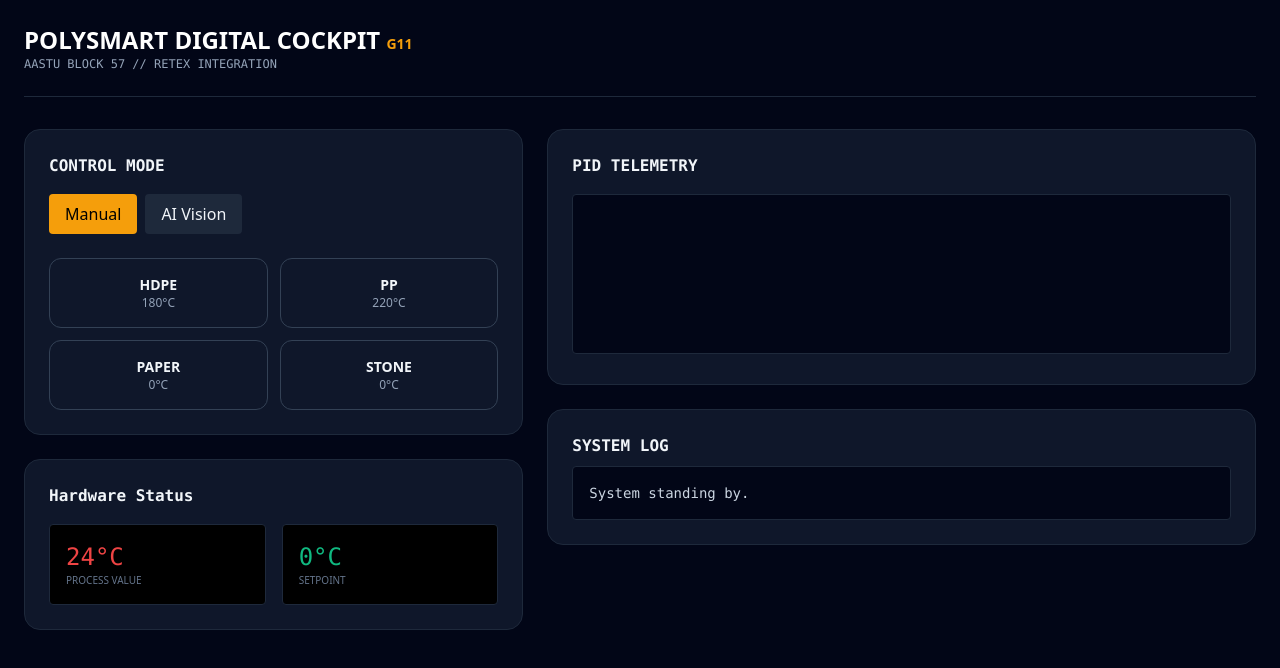
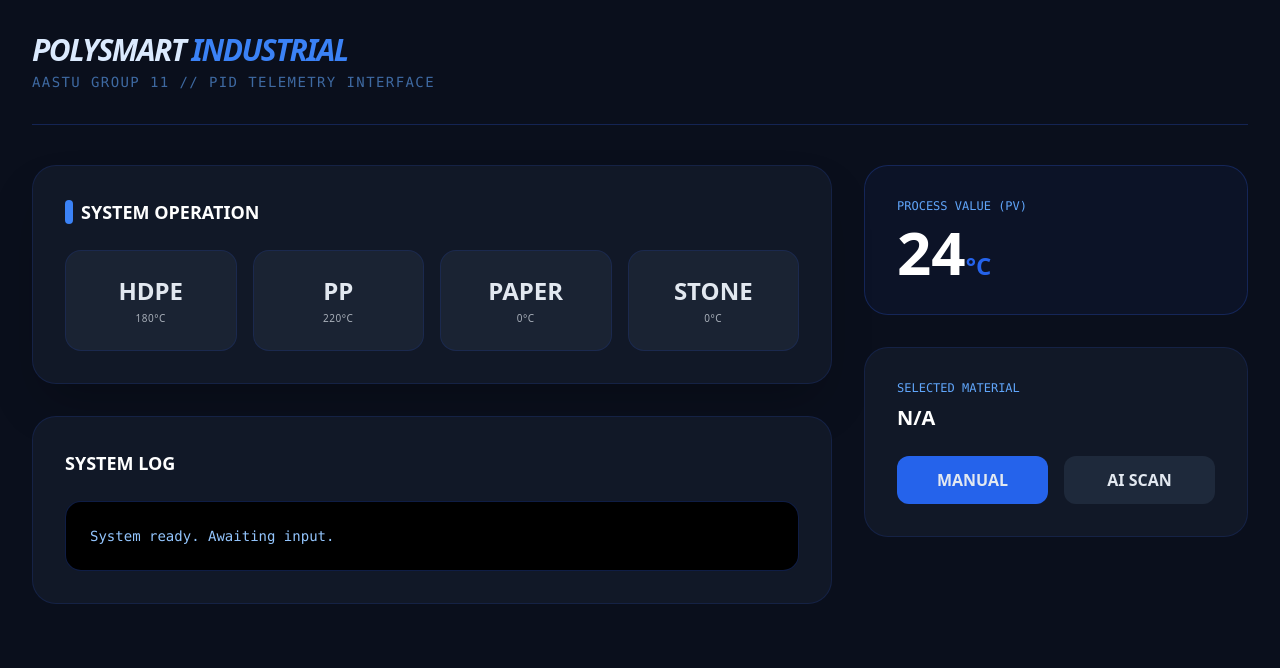
Before and after one commit to Cep0110/molding-machine, a React (Vite) app: page / in a window 1280 px wide. Shown: the top 668 px of the page. Built offline with nearby package versions, Linux system fonts and the light colour scheme.

Commit message:
Update App.tsx

```diff
--- a/src/App.tsx
+++ b/src/App.tsx
@@ -1,11 +1,8 @@
- import React, { useState, useEffect, useRef } from 'react';
+ import React, { useState, useEffect } from 'react';
 
 // --- CONFIGURATION ---
-const BACKEND_URL = 'https://yani-321212-me-backend.hf.space';
-const GEMINI_API_KEY = "";
-
 const SYSTEM_SPECS = {
-  HDPE: { temp: 180, cooling: 45, label: "HDPE Polymer", status: "Optimal viscosity locked. 180°C calibration profile active." },
+  HDPE: { temp: 180, cooling: 45, label: "HDPE Polymer", status: "Optimal viscosity locked. 180°C calibration active." },
   PP: { temp: 220, cooling: 60, label: "PP Polymer", status: "High thermal stability profile logged. 220°C calibration active." },
   PAPER: { temp: 0, cooling: 0, label: "CELLULOSE HAZARD", status: "🚨 SAFETY LOCKOUT: Cellulose matrix paper detected." },
   STONE: { temp: 0, cooling: 0, label: "STONE HAZARD", status: "🚨 HARDWARE INTERLOCK: Stone fragment detected." }
@@ -16,32 +13,18 @@ export default function App() {
   const [selectedMaterial, setSelectedMaterial] = useState('N/A');
   const [targetSV, setTargetSV] = useState(0);
   const [currentPV, setCurrentPV] = useState(24.0);
-  const [coolingTime, setCoolingTime] = useState(0);
-  const [statusMessage, setStatusMessage] = useState('System standing by.');
-  const [isRelayActive, setIsRelayActive] = useState(false);
-  const [isAlarmActive, setIsAlarmActive] = useState(false);
-  const [pvHistory, setPvHistory] = useState(Array(25).fill(24.0));
-  const [svHistory, setSvHistory] = useState(Array(25).fill(0.0));
+  const [statusMessage, setStatusMessage] = useState('System ready. Awaiting input.');
 
   // Simulation Loop
   useEffect(() => {
     const timer = setInterval(() => {
       let nextPV = currentPV;
       if (targetSV > 0) {
-        if (currentPV < targetSV) {
-          nextPV += Math.min((targetSV - currentPV) * 0.12, 5);
-          setIsRelayActive(true);
-        } else {
-          nextPV = targetSV + (Math.random() - 0.5) * 1.5;
-          setIsRelayActive(Math.random() > 0.6);
-        }
+        nextPV = currentPV < targetSV ? nextPV + Math.min((targetSV - currentPV) * 0.12, 5) : targetSV + (Math.random() - 0.5) * 1.5;
       } else {
         nextPV = currentPV > 24.5 ? currentPV - 0.5 : 24.0;
-        setIsRelayActive(false);
       }
       setCurrentPV(parseFloat(nextPV.toFixed(2)));
-      setPvHistory(prev => [...prev.slice(1), parseFloat(nextPV.toFixed(2))]);
-      setSvHistory(prev => [...prev.slice(1), targetSV]);
     }, 1000);
     return () => clearInterval(timer);
   }, [targetSV, currentPV]);
@@ -50,66 +33,59 @@ export default function App() {
     const spec = SYSTEM_SPECS[profileKey];
     setTargetSV(spec.temp);
     setSelectedMaterial(spec.label);
-    setCoolingTime(spec.cooling);
     setStatusMessage(spec.status);
-    setIsAlarmActive(profileKey === 'PAPER' || profileKey === 'STONE');
   };
 
   return (
-    <div className="min-h-screen bg-slate-950 text-slate-100 p-6 font-sans">
-      <header className="max-w-7xl mx-auto mb-8 border-b border-slate-800 pb-6 flex justify-between items-center">
-        <div>
-          <h1 className="text-2xl font-black text-white">POLYSMART DIGITAL COCKPIT <span className="text-amber-500 text-sm">G11</span></h1>
-          <p className="text-xs text-slate-400 font-mono">AASTU BLOCK 57 // RETEX INTEGRATION</p>
-        </div>
+    <div className="min-h-screen bg-[#0a0f1c] text-slate-200 p-8 font-sans selection:bg-blue-500/30">
+      <header className="max-w-7xl mx-auto mb-10 border-b border-blue-900/50 pb-8">
+        <h1 className="text-3xl font-extrabold tracking-tighter text-blue-100 italic">POLYSMART <span className="text-blue-500">INDUSTRIAL</span></h1>
+        <p className="text-blue-400/60 font-mono text-sm tracking-widest mt-1">AASTU GROUP 11 // PID TELEMETRY INTERFACE</p>
       </header>
 
-      <main className="max-w-7xl mx-auto grid grid-cols-1 lg:grid-cols-12 gap-6">
-        {/* Control Section */}
-        <section className="lg:col-span-5 flex flex-col gap-6">
-          <div className="bg-slate-900 border border-slate-800 rounded-2xl p-6">
-            <h3 className="font-bold mb-4 uppercase font-mono">Control Mode</h3>
-            <div className="flex gap-2 mb-6">
-              <button onClick={() => setControlMode('manual')} className={`px-4 py-2 rounded ${controlMode === 'manual' ? 'bg-amber-500 text-black' : 'bg-slate-800'}`}>Manual</button>
-              <button onClick={() => setControlMode('vision')} className={`px-4 py-2 rounded ${controlMode === 'vision' ? 'bg-amber-500 text-black' : 'bg-slate-800'}`}>AI Vision</button>
-            </div>
-
-            <div className="grid grid-cols-2 gap-3">
+      <main className="max-w-7xl mx-auto grid grid-cols-1 lg:grid-cols-3 gap-8">
+        {/* Main Controls */}
+        <section className="lg:col-span-2 space-y-8">
+          <div className="bg-[#111827] border border-blue-900/30 p-8 rounded-3xl shadow-2xl">
+            <h2 className="text-lg font-bold text-white mb-6 flex items-center gap-2">
+              <span className="w-2 h-6 bg-blue-500 rounded-full"></span> SYSTEM OPERATION
+            </h2>
+            <div className="grid grid-cols-2 sm:grid-cols-4 gap-4">
               {Object.keys(SYSTEM_SPECS).map(key => (
-                <button key={key} onClick={() => selectMaterialProfile(key)} className="border border-slate-700 p-4 rounded-xl hover:bg-slate-800">
-                  <div className="text-sm font-bold">{key}</div>
-                  <div className="text-xs text-slate-400">{SYSTEM_SPECS[key].temp}°C</div>
+                <button
+                  key={key}
+                  onClick={() => selectMaterialProfile(key)}
+                  className={`p-6 rounded-2xl border transition-all ${targetSV === SYSTEM_SPECS[key].temp && targetSV !== 0 ? 'bg-blue-600 border-blue-400 shadow-lg shadow-blue-900/20' : 'bg-[#1a2333] border-blue-900/30 hover:border-blue-700'}`}
+                >
+                  <div className="text-2xl font-black">{key}</div>
+                  <div className="text-[10px] opacity-70 mt-1 uppercase tracking-wider">{SYSTEM_SPECS[key].temp}°C</div>
                 </button>
               ))}
             </div>
           </div>
 
-          <div className="bg-slate-900 border border-slate-800 rounded-2xl p-6">
-            <h3 className="font-bold mb-4 font-mono">Hardware Status</h3>
-            <div className="grid grid-cols-2 gap-4">
-              <div className="bg-black p-4 rounded border border-slate-800">
-                <div className="text-red-500 font-mono text-2xl">{Math.round(currentPV)}°C</div>
-                <div className="text-[10px] text-slate-500 uppercase">Process Value</div>
-              </div>
-              <div className="bg-black p-4 rounded border border-slate-800">
-                <div className="text-emerald-500 font-mono text-2xl">{targetSV}°C</div>
-                <div className="text-[10px] text-slate-500 uppercase">Setpoint</div>
-              </div>
+          <div className="bg-[#111827] border border-blue-900/30 p-8 rounded-3xl">
+            <h2 className="text-lg font-bold text-white mb-6">SYSTEM LOG</h2>
+            <div className="bg-black p-6 rounded-2xl text-blue-300 font-mono text-sm border border-blue-900/50">
+              {statusMessage}
             </div>
           </div>
         </section>
 
-        {/* Dashboard/Visualization */}
-        <section className="lg:col-span-7 space-y-6">
-          <div className="bg-slate-900 border border-slate-800 rounded-2xl p-6 h-64">
-            <h3 className="font-bold mb-4 font-mono uppercase">PID Telemetry</h3>
-            <div className="h-40 bg-slate-950 rounded border border-slate-800"></div>
+        {/* Status Panels */}
+        <section className="space-y-8">
+          <div className="bg-blue-950/20 border border-blue-900/50 p-8 rounded-3xl">
+            <div className="text-blue-400 text-xs font-mono mb-2 uppercase">Process Value (PV)</div>
+            <div className="text-6xl font-black text-white tabular-nums">{Math.round(currentPV)}<span className="text-2xl text-blue-600">°C</span></div>
           </div>
 
-          <div className="bg-slate-900 border border-slate-800 rounded-2xl p-6">
-            <h3 className="font-bold mb-2 font-mono uppercase">System Log</h3>
-            <div className="p-4 bg-slate-950 rounded text-sm text-slate-300 font-mono border border-slate-800">
-              {statusMessage}
+          <div className="bg-[#111827] border border-blue-900/30 p-8 rounded-3xl">
+            <div className="text-blue-400 text-xs font-mono mb-2 uppercase">Selected Material</div>
+            <div className="text-xl font-bold text-white mb-6">{selectedMaterial}</div>
+
+            <div className="flex gap-4">
+              <div onClick={() => setControlMode('manual')} className={`flex-1 py-3 text-center rounded-xl font-bold cursor-pointer transition ${controlMode === 'manual' ? 'bg-blue-600' : 'bg-slate-800'}`}>MANUAL</div>
+              <div onClick={() => setControlMode('vision')} className={`flex-1 py-3 text-center rounded-xl font-bold cursor-pointer transition ${controlMode === 'vision' ? 'bg-blue-600' : 'bg-slate-800'}`}>AI SCAN</div>
             </div>
           </div>
         </section>
```
